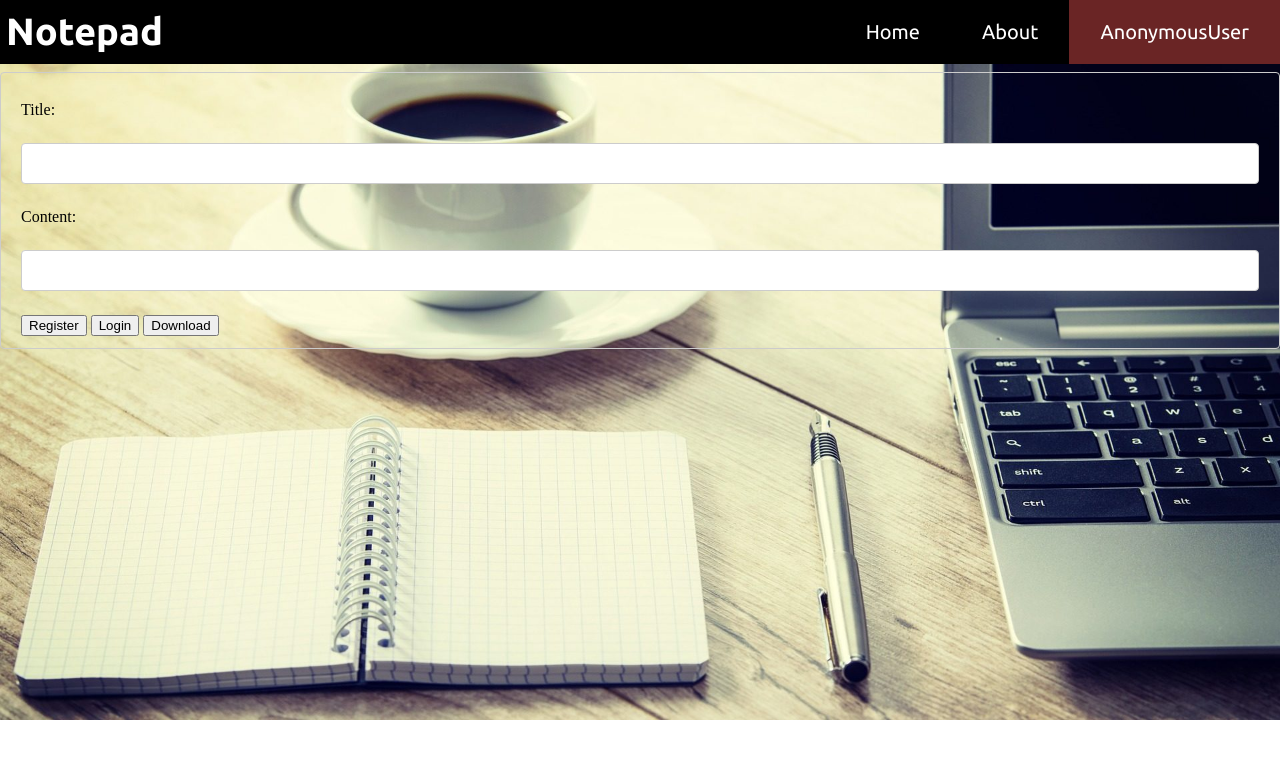
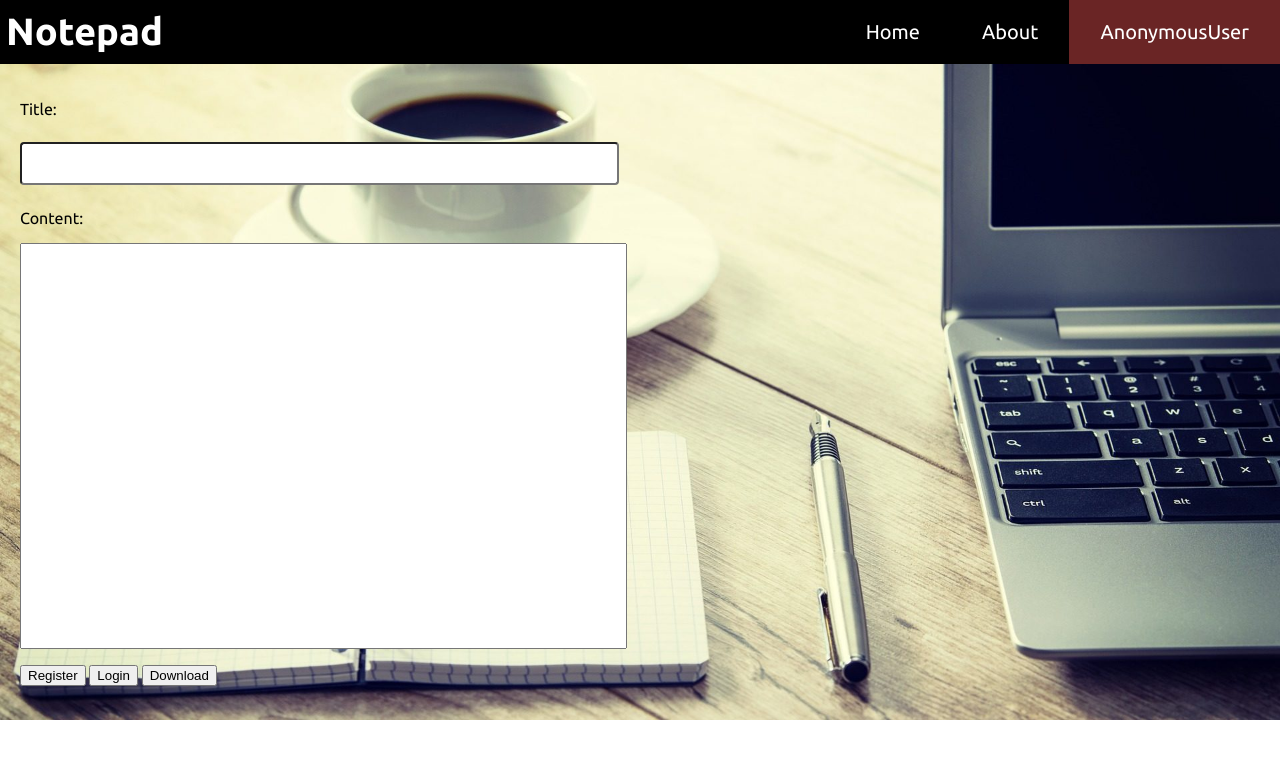
Before and after one commit to ilyadev750/my_notepad, a Django app: page /base/ in a window 1280 px wide. Shown: the top 759 px of the page. Run offline with Django 3.2, Linux system fonts and the light colour scheme.

Commit message:
making form better

```diff
--- a/note/forms.py
+++ b/note/forms.py
@@ -10,7 +10,7 @@ class AnonymousNoteForm(forms.Form):
         widget=forms.TextInput(attrs={"class": "editor-container"}),
     )
     content = forms.CharField(
-        widget=forms.TextInput(attrs={"class": "editor-container"}), required=False
+        widget=forms.TextInput(attrs={"class": "form-content"}), required=False
     )
     create = forms.DateTimeField(widget=forms.HiddenInput())
     update = forms.DateTimeField(widget=forms.HiddenInput())
--- a/note/static/note/css/editor.css
+++ b/note/static/note/css/editor.css
@@ -73,11 +73,25 @@ a.split-brown:active {
 }
 
 .editor-container {
-  width: 100%;
+  font-family: 'Ubuntu', sans-serif;
+  width: 70%;
   padding: 12px 20px;
   margin: 8px 0;
   display: inline-block;
-  border: 1px solid #ccc;
   border-radius: 4px;
   box-sizing: border-box;
 }
+
+.form-content {
+  width: 70%;
+  height: 400px;
+  vertical-align: top;
+}
+
+
+
+
+
+/* .editor-container input{
+  text-align: center;
+} */
--- a/note/templates/note/about.html
+++ b/note/templates/note/about.html
@@ -20,7 +20,7 @@ About notepad
     <a href="{% url 'login' %}" class="split-blue">Login</a>
     <a href="{% url 'about' %}" class="split">About</a>
     <a href="{% url 'home' %}" class="split">Home</a>
-  </div>
+</div>
 
 <div class="notepad-description">
     <div>
--- a/note/templates/note/editor.html
+++ b/note/templates/note/editor.html
@@ -34,7 +34,13 @@ Editor
       {% else %}
         {# {{field.errors}} #}
         <p>{{ field.label_tag }}</p>
-        <p>{{ field }}</p>
+        {% if field.label_tag == Content %}
+          <div class="form-content">
+            <p>{{ field }}</p>
+          </div>
+        {% else %}
+          <p>{{ field }}</p>
+        {% endif %}
       {% endif %}
     {% endfor %}
     {% if user.is_authenticated %}
```
Also changed, not shown: note/static/note/css/about.css (+0 -7 lines), db.sqlite3.
